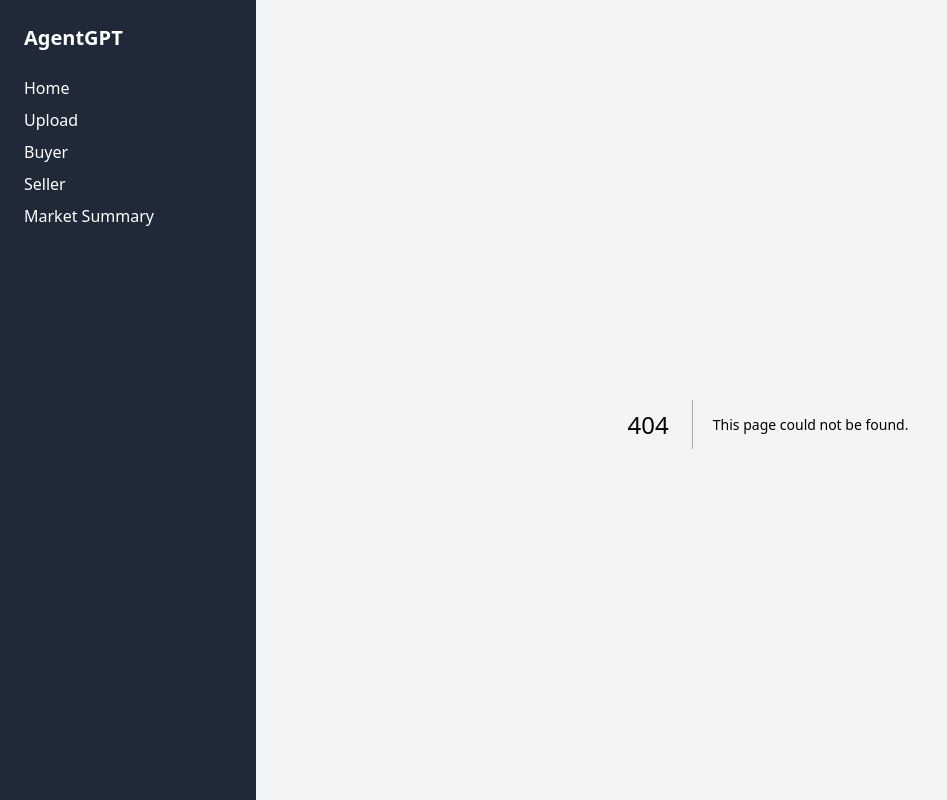
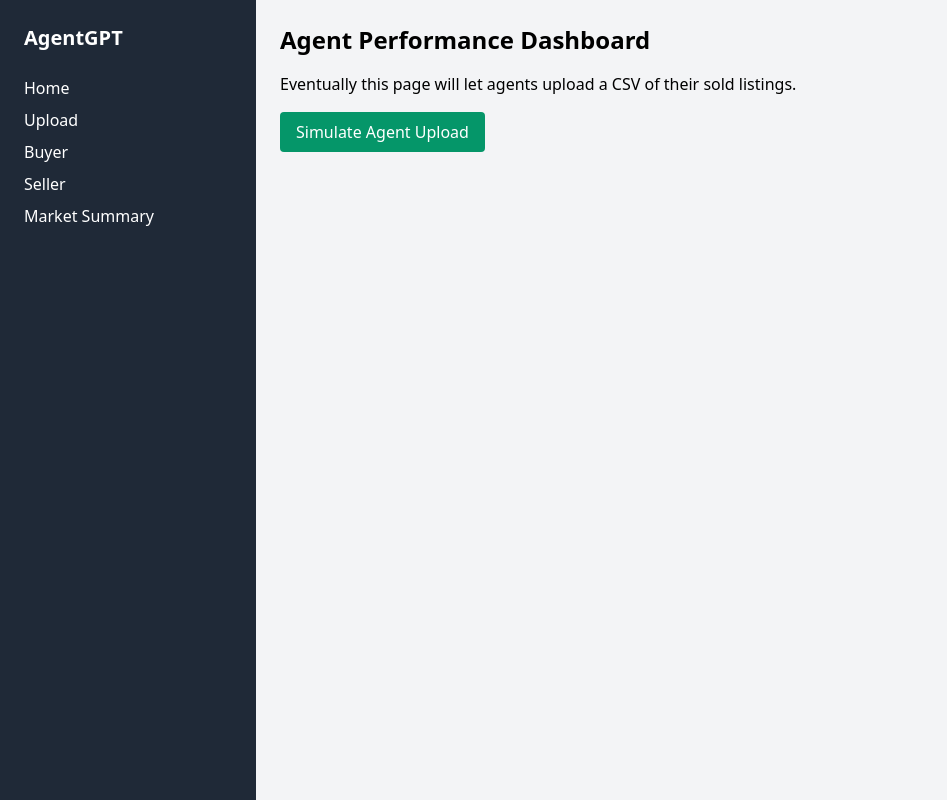
Before and after one commit to malsarraf98/agentgpt-prototype, a Next.js app: page /agent-stats in a window 1280 px wide. Before the commit this address had no page. Shown: the whole page, without its empty margins (0-947 px from the left). Built offline with nearby package versions, Linux system fonts and the light colour scheme.

Commit message:
Create agent-stats.js

```diff
--- /dev/null
+++ b/pages/agent-stats.js
@@ -0,0 +1,48 @@
+import { useState } from "react";
+
+export default function AgentStats() {
+  const [summary, setSummary] = useState(null);
+
+  const handleSimulate = () => {
+    setSummary({
+      totalSales: 47,
+      avgDOM: 11,
+      overAskPercent: "61%",
+      repeatClients: "28%",
+      volume: "$54.2M",
+      highlight: "You closed 18 deals in the last 6 months with an average of 7 days on market — 74% sold above ask."
+    });
+  };
+
+  return (
+    <div>
+      <h1 className="text-2xl font-bold mb-4">Agent Performance Dashboard</h1>
+      <p className="mb-4">Eventually this page will let agents upload a CSV of their sold listings.</p>
+      <button
+        onClick={handleSimulate}
+        className="bg-emerald-600 text-white px-4 py-2 rounded hover:bg-emerald-700"
+      >
+        Simulate Agent Upload
+      </button>
+
+      {summary && (
+        <div className="mt-6 space-y-4">
+          <div className="bg-white p-4 rounded shadow">
+            <h2 className="text-xl font-semibold mb-2">Key Metrics</h2>
+            <ul className="list-disc list-inside">
+              <li>Total Sales: {summary.totalSales}</li>
+              <li>Total Volume: {summary.volume}</li>
+              <li>Average Days on Market: {summary.avgDOM}</li>
+              <li>% Sold Over Ask: {summary.overAskPercent}</li>
+              <li>Repeat Clients: {summary.repeatClients}</li>
+            </ul>
+          </div>
+          <div className="bg-white p-4 rounded shadow">
+            <h2 className="text-xl font-semibold mb-2">Summary</h2>
+            <p>{summary.highlight}</p>
+          </div>
+        </div>
+      )}
+    </div>
+  );
+}
```
